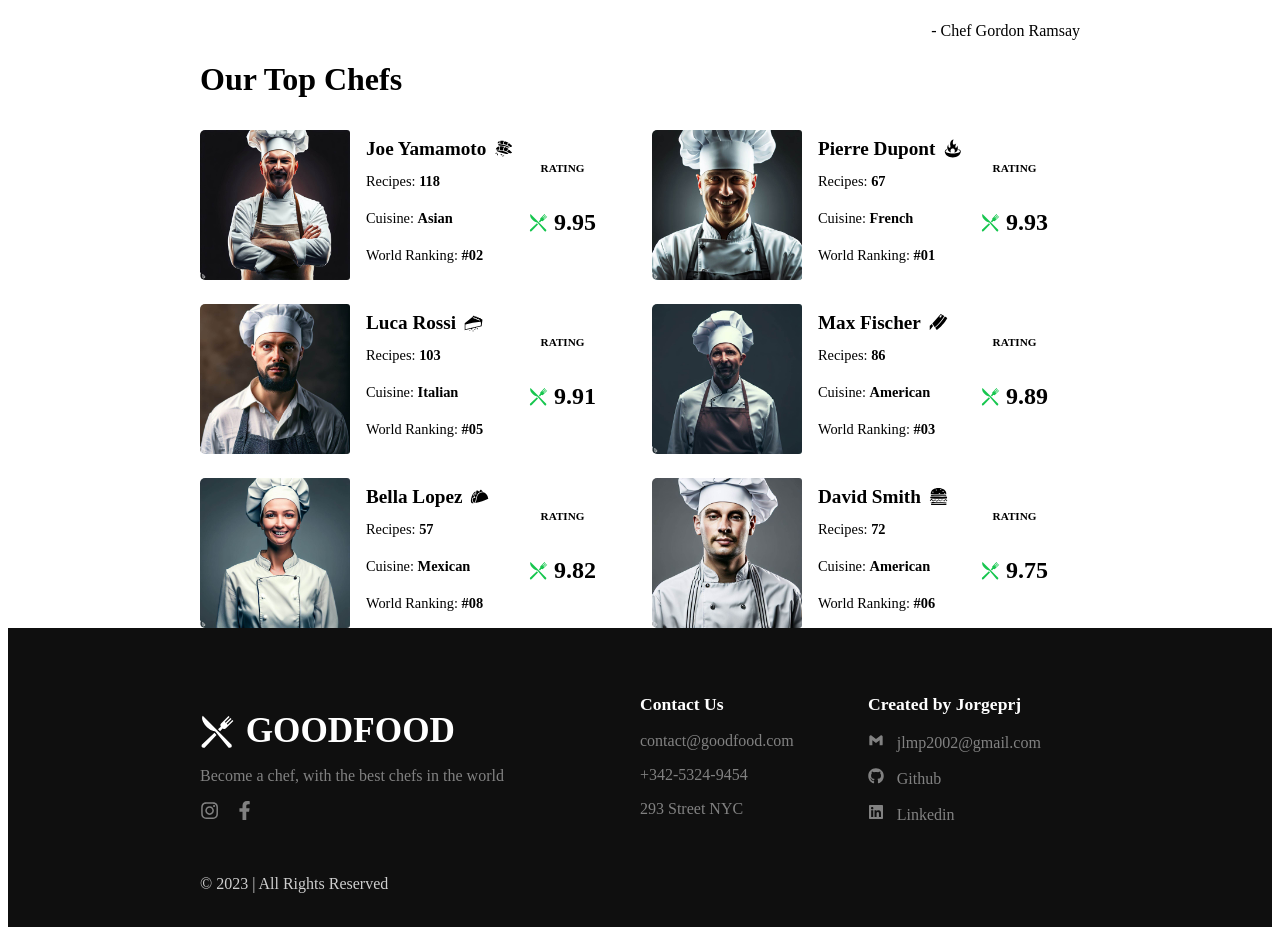
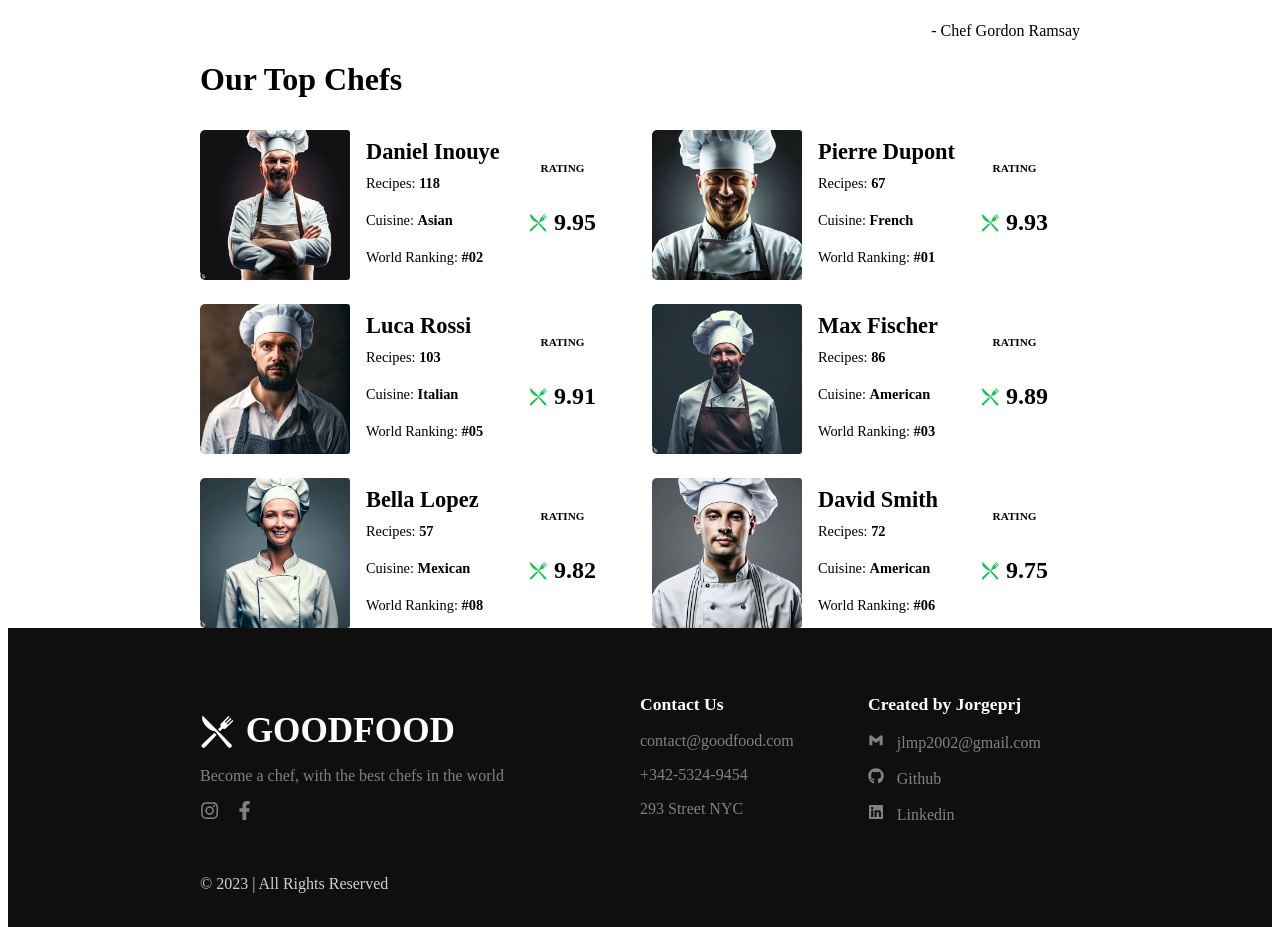
Before and after one commit to jorgeprj/goodfood-react, a React (Vite) app: page / in a window 1280 px wide. Shown: the part 903-1830 px from the top of the page. Built offline with nearby package versions, Linux system fonts and the light colour scheme; some icons are missing; the HTML template or start-up script is replaced by a standard one.

Commit message:
feat: .json data

```diff
--- a/src/App.jsx
+++ b/src/App.jsx
@@ -9,58 +9,11 @@ import RecipeDetail from './pages/RecipeDetail';
 import Ranking from './pages/Ranking';
 import Settings from './pages/Settings';
 
+import recipes from './data/recipes.json'
+import chefs from './data/chefs.json'
 
 function App() {
-	const recipes = [
-		{
-			id: 1,
-			title: "Gourmet Steak",
-			image: "img/gallery/img_1.jpg",
-			chef: "Max Fischer",
-			chefImg: "img/top-chefs/img_13.jpg",
-			desc: "A perfectly grilled premium cut with sophisticated accompaniments."
-		},
-		{
-			id: 2,
-			title: "Dragon Roll",
-			image: "img/gallery/img_22.jpg",
-			chef: "Joe Yamamoto",
-			chefImg: "img/top-chefs/img_8.jpg",
-			desc: "A delectable sushi roll featuring eel, avocado, and a savory sauce."
-		},
-		{
-			id: 3,
-			title: "Angus Burger",
-			image: "img/gallery/img_8.jpg",
-			chef: "David Smith",
-			chefImg: "img/top-chefs/img_12.jpg",
-			desc: "A delectable Angus beef burger adorned with gourmet toppings."
-		},
-		{
-			id: 4,
-			title: "Meatball Pasta",
-			image: "img/gallery/img_12.jpg",
-			chef: "Bella Lopez",
-			chefImg: "img/top-chefs/img_1.jpg",
-			desc: "A flavorful fusion of spicy meatballs and pasta with a Mexican twist."
-		},
-		{
-			id: 5,
-			title: "Samba Soul Feijoada",
-			image: "img/gallery/img_14.jpg",
-			chef: "Pierre Dupont",
-			chefImg: "img/top-chefs/img_5.jpg",
-			desc: "A delicious traditional Brazilian black bean stew with a soulful twist."
-		},
-		{
-			id: 6,
-			title: "Magic Pizza",
-			image: "img/gallery/img_20.jpg",
-			chef: "Luca Rossi",
-			chefImg: "img/top-chefs/img_10.jpg",
-			desc: "A delightful pizza topped with the magic of pepperoni slices."
-		}
-	].sort(() => Math.random() - 0.5)
+	recipes.sort(() => Math.random() - 0.5)
 
 	return (
 		<div>
@@ -69,8 +22,8 @@ function App() {
 				<div className='container main'>
 					<Routes>
 						<Route path="/" element={<Home />} />
-						<Route path="/recipes" element={<Recipes recipes={recipes} />} />
-						<Route path="/recipes/:id" element={<RecipeDetail recipes={recipes} />} />
+						<Route path="/recipes" element={<Recipes recipes={recipes} chefs={chefs} />} />
+						<Route path="/recipes/:id" element={<RecipeDetail recipes={recipes} chefs={chefs} />} />
 						<Route path="/ranking" element={<Ranking />} />
 						<Route path="/settings" element={<Settings />} />
 					</Routes>
--- a/src/components/ChefCard.jsx
+++ b/src/components/ChefCard.jsx
@@ -12,7 +12,6 @@ const ChefCard = ({ chef }) => {
                 <div className='chef-card-info'>
                     <h3 className='chef-name'>
                         {chef.name}
-                        <chef.icon />
                     </h3>
                     <p className='chef-recipes'>Recipes: <b>{chef.recipesCount}</b></p>
                     <p className='chef-cuisine'>Cuisine: <b>{chef.cuisine}</b></p>
--- a/src/components/ChefsSection.jsx
+++ b/src/components/ChefsSection.jsx
@@ -6,69 +6,9 @@ import { GiSushis, GiTacos, GiHamburger, GiMeatCleaver, GiFireBowl, GiPieSlice }
 
 import '../styles/ChefsSection.css'
 
+import chefs from '../data/chefs.json'
+
 const ChefsSection = () => {
-  const chefs = [
-    {
-      name: "Joe Yamamoto",
-      img: "img/top-chefs/img_8.jpg",
-      icon: GiSushis,
-      bio: "Specialized in the art of Japanese cuisine, Joe Yamamoto is a master of high-quality sushi and sashimi.",
-      ranking: "02",
-      recipesCount: 118,
-      cuisine: "Asian",
-      rating: 9.95
-    },
-    {
-      name: "Pierre Dupont",
-      img: "img/top-chefs/img_5.jpg",
-      icon: GiFireBowl,
-      bio: "Descended from a long line of French chefs, Pierre is a master in the art of contemporary French cuisine.",
-      ranking: "01",
-      recipesCount: 67,
-      cuisine: "French",
-      rating: 9.93
-    },
-    {
-      name: "Luca Rossi",
-      img: "img/top-chefs/img_10.jpg",
-      icon: GiPieSlice,
-      bio: "Luca is an Italian chef passionate about desserts. He specializes in creating delicious sweets that win everyone's hearts.",
-      ranking: "05",
-      recipesCount: 103,
-      cuisine: "Italian",
-      rating: 9.91
-    },
-    {
-      name: "Max Fischer",
-      img: "img/top-chefs/img_13.jpg",
-      icon: GiMeatCleaver,
-      bio: "Originally from Germany, Maximilian is known for his expertise in preparing meat-based dishes, both traditional and contemporary.",
-      ranking: "03",
-      recipesCount: 86,
-      cuisine: "American",
-      rating: 9.89
-    },
-    {
-      name: "Bella Lopez",
-      img: "img/top-chefs/img_1.jpg",
-      icon: GiTacos,
-      bio: "A passionate Mexican cuisine enthusiast, Bella Lopez is known for her skills in preparing traditional dishes with a modern twist.",
-      ranking: "08",
-      recipesCount: 57,
-      cuisine: "Mexican",
-      rating: 9.82
-    },
-    {
-      name: "David Smith",
-      img: "img/top-chefs/img_12.jpg",
-      icon: GiHamburger,
-      bio: "With a love for American cuisine, David Smith is a master in preparing classic dishes, from barbecue to gourmet burgers.",
-      ranking: "06",
-      recipesCount: 72,
-      cuisine: "American",
-      rating: 9.75
-    }
-  ]
   return (
     <div className='section chefs'>
         <h1 className='title'>Our Top Chefs</h1>
--- a/src/components/Navbar.jsx
+++ b/src/components/Navbar.jsx
@@ -44,10 +44,10 @@ const Navbar = () => {
 	return (
 		<>
 			<div className='navbar container'>
-				<a href="#!" className='logo'>
+				<Link to={"/"} className='logo'>
 					<GiKnifeFork />
 					<div>Good<span>Food</span></div>
-				</a>
+				</Link>
 				<div className='nav-links'>
 					{links.map(link => (
 						<Link to={link.path} className={location.pathname === link.path ? "active" : ""} key={link.name}>{link.name}</Link>
--- a/src/components/RecipeCard.jsx
+++ b/src/components/RecipeCard.jsx
@@ -5,12 +5,13 @@ import { Link } from 'react-router-dom';
 import '../styles/RecipeCard.css'
 import CustomImage from './CustomImage'
 
-const RecipeCard = ({ recipe }) => {
+const RecipeCard = ({ recipe, chef }) => {
+
   return (
     <div className='recipe-card'>
         <CustomImage imgSrc={recipe.image} pt="65%"/>
         <div className='recipe-card-info'>
-          <img className='chef-img' src={recipe.chefImg} alt="" />
+          <img className='chef-img' src={chef.img} alt="" />
           <p className='recipe-title'>{recipe.title}</p>
           <p className='recipe-desc'>{recipe.desc}</p>
           <Link to={`/recipes/${recipe.id}`} className="view-btn">View Recipe</Link>
--- /dev/null
+++ b/src/data/chefs.json
@@ -0,0 +1,62 @@
+[
+    {
+      "id": 1,
+      "name": "Daniel Inouye",
+      "img": "img/top-chefs/img_8.jpg",
+      "bio": "Specialized in the art of Japanese cuisine, Joe Yamamoto is a master of high-quality sushi and sashimi.",
+      "ranking": "02",
+      "recipesCount": 118,
+      "cuisine": "Asian",
+      "rating": 9.95
+    },
+    {
+      "id": 2,
+      "name": "Pierre Dupont",
+      "img": "img/top-chefs/img_5.jpg",
+      "bio": "Descended from a long line of French chefs, Pierre is a master in the art of contemporary French cuisine.",
+      "ranking": "01",
+      "recipesCount": 67,
+      "cuisine": "French",
+      "rating": 9.93
+    },
+    {
+      "id": 3,
+      "name": "Luca Rossi",
+      "img": "img/top-chefs/img_10.jpg",
+      "bio": "Luca is an Italian chef passionate about desserts. He specializes in creating delicious sweets that win everyone's hearts.",
+      "ranking": "05",
+      "recipesCount": 103,
+      "cuisine": "Italian",
+      "rating": 9.91
+    },
+    {
+      "id": 4,
+      "name": "Max Fischer",
+      "img": "img/top-chefs/img_13.jpg",
+      "bio": "Originally from Germany, Maximilian is known for his expertise in preparing meat-based dishes, both traditional and contemporary.",
+      "ranking": "03",
+      "recipesCount": 86,
+      "cuisine": "American",
+      "rating": 9.89
+    },
+    {
+      "id": 5,
+      "name": "Bella Lopez",
+      "img": "img/top-chefs/img_1.jpg",
+      "bio": "A passionate Mexican cuisine enthusiast, Bella Lopez is known for her skills in preparing traditional dishes with a modern twist.",
+      "ranking": "08",
+      "recipesCount": 57,
+      "cuisine": "Mexican",
+      "rating": 9.82
+    },
+    {
+      "id": 6,
+      "name": "David Smith",
+      "img": "img/top-chefs/img_12.jpg",
+      "bio": "With a love for American cuisine, David Smith is a master in preparing classic dishes, from barbecue to gourmet burgers.",
+      "ranking": "06",
+      "recipesCount": 72,
+      "cuisine": "American",
+      "rating": 9.75
+    }
+  ]
--- /dev/null
+++ b/src/data/recipes.json
@@ -0,0 +1,44 @@
+[
+    {
+        "id": 1,
+        "title": "Gourmet Steak",
+        "image": "img/gallery/img_1.jpg",
+        "chefId": 4,
+        "desc": "A perfectly grilled premium cut with sophisticated accompaniments."
+    },
+    {
+        "id": 2,
+        "title": "Dragon Roll",
+        "image": "img/gallery/img_22.jpg",
+        "chefId": 1,
+        "desc": "A delectable sushi roll featuring eel, avocado, and a savory sauce."
+    },
+    {
+        "id": 3,
+        "title": "Angus Burger",
+        "image": "img/gallery/img_8.jpg",
+        "chefId": 6,
+        "desc": "A delectable Angus beef burger adorned with gourmet toppings."
+    },
+    {
+        "id": 4,
+        "title": "Meatball Pasta",
+        "image": "img/gallery/img_12.jpg",
+        "chefId": 5,
+        "desc": "A flavorful fusion of spicy meatballs and pasta with a Mexican twist."
+    },
+    {
+        "id": 5,
+        "title": "Samba Soul Feijoada",
+        "image": "img/gallery/img_14.jpg",
+        "chefId": 2,
+        "desc": "A delicious traditional Brazilian black bean stew with a soulful twist."
+    },
+    {
+        "id": 6,
+        "title": "Magic Pizza",
+        "image": "img/gallery/img_20.jpg",
+        "chefId": 3,
+        "desc": "A delightful pizza topped with the magic of pepperoni slices."
+    }
+]
--- a/src/pages/RecipeDetail.jsx
+++ b/src/pages/RecipeDetail.jsx
@@ -5,9 +5,11 @@ import { LuChefHat } from 'react-icons/lu'
 
 import '../styles/RecipeDetail.css';
 
-const RecipeDetail = ({ recipes }) => {
+
+const RecipeDetail = ({ recipes, chefs }) => {
 	const { id } = useParams();
 	const recipe = recipes.find((recipe) => recipe.id === parseInt(id, 10));
+	const chef = chefs.find((chef) => chef.id == recipe.chefId);
 
 	if (!recipe) {
 		return <div>Receita não encontrada</div>;
@@ -18,7 +20,7 @@ const RecipeDetail = ({ recipes }) => {
 			<div className='recipe-section'>
 				<div className='recipe-info'>
 					<h1 className='recipe-title'>{recipe.title}</h1>
-					<p className='recipe-chef'><LuChefHat/> Chef {recipe.chef}</p>
+					<p className='recipe-chef'><LuChefHat/> Chef {chef.name}</p>
 					<p className='recipe-text'>{recipe.desc}</p>
 					<h2 className='recipe-subtitle'>Ingredients</h2>
 					<p>1 pacote de massa para pizza (ou você pode fazer a massa caseira)</p>
--- a/src/pages/Recipes.jsx
+++ b/src/pages/Recipes.jsx
@@ -3,13 +3,13 @@ import React from 'react'
 import PreviousSearches from '../components/PreviousSearches'
 import RecipeCard from '../components/RecipeCard'
 
-const Recipes = ( {recipes} ) => {
+const Recipes = ( {recipes, chefs} ) => {
 	return (
 		<div>
 			<PreviousSearches />
 			<div className='recipes-container'>
 				{recipes.map((recipe, index) => (
-                    <RecipeCard key={index} recipe={recipe} />
+                    <RecipeCard key={index} recipe={recipe} chef={chefs.find((chef) => chef.id == recipe.chefId)} />
                 ))}
 			</div>
 		</div>
--- a/src/styles/ChefCard.css
+++ b/src/styles/ChefCard.css
@@ -29,6 +29,7 @@
     flex-direction: column;
     padding-bottom: 0.5em;
     padding-left: 1em;
+    justify-content: space-between;
 }
 
 .chef-name{
@@ -36,18 +37,11 @@
     align-items: center;
     flex-direction: row;
     text-align: left;
-    font-size: 1.2em;
+    font-size: 1.4em;
     font-weight: bold;
     color: var(--text-color);
     margin-top: 0.4em;
-    margin-bottom: 0.4em;
-}
-
-.chef-name svg{
-    display: flex;
-    font-size: 1em;
-    color: var(--primary-color);
-    margin-left: 0.4em;;
+    margin-bottom: 0.2em;
 }
 
 .chef-recipes,
```
